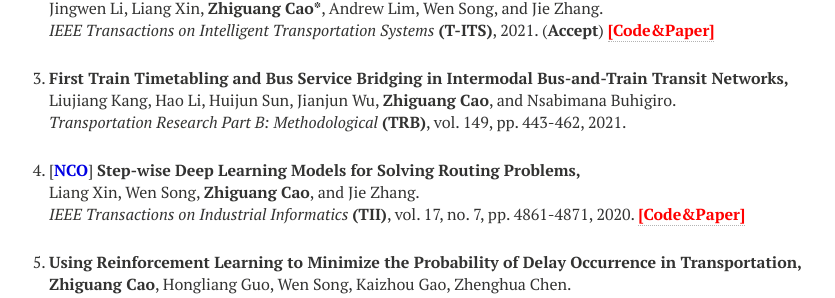
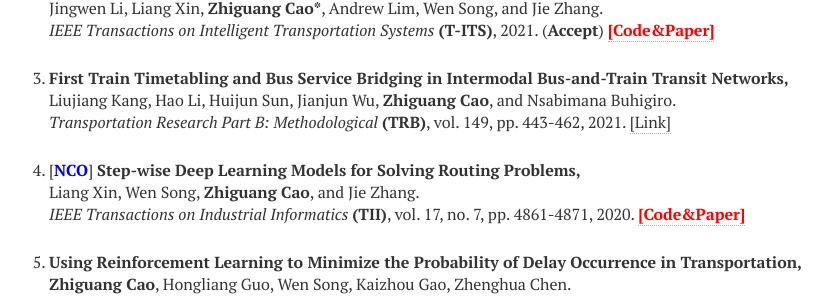
Before and after one commit to zhiguangcaosg/zhiguangcaosg.github.io, a Jekyll site: the page built from publications.md, in a window 1280 px wide and 900 px high, scrolled down 867 px. Shown: the part 149-447 px from the top of the window, without its empty margins (311-1146 px from the left). Built offline with Jekyll 4.4.1, drawn with Linux system fonts in a browser that asks for light colours; nearby versions of some CDN libraries.

Commit message:
Update publications.html

```diff
--- a/_layouts/publications.html
+++ b/_layouts/publications.html
@@ -228,7 +228,7 @@ div.bibtex pre { font-size: 75%; overflow: auto;  width: 100%; padding: 0em 0em;
 <p>
 <b>First Train Timetabling and Bus Service Bridging in Intermodal Bus-and-Train Transit Networks,</b>
 <br> Liujiang Kang, Hao Li, Huijun Sun, Jianjun Wu, <b>Zhiguang Cao</b>, and Nsabimana Buhigiro.<br>
-<i> Transportation Research Part B: Methodological</i> <b>(TRB)</b>, vol. 149, pp. 443-462, 2021.
+<i> Transportation Research Part B: Methodological</i> <b>(TRB)</b>, vol. 149, pp. 443-462, 2021. <a href="https://www.sciencedirect.com/science/article/abs/pii/S0191261521000965" target="_blank">[Link]</a>
 </p>
 </li>
 
```
